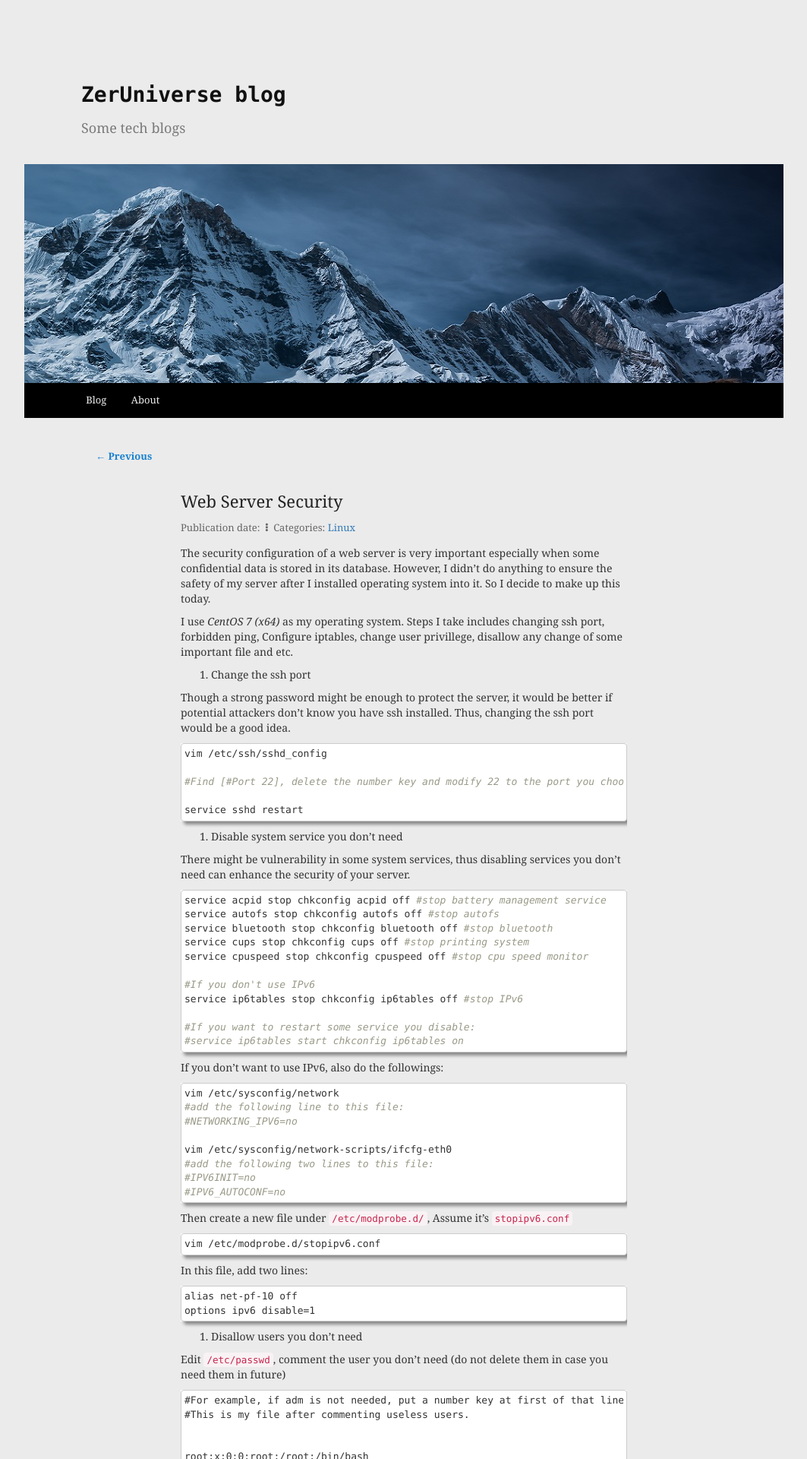
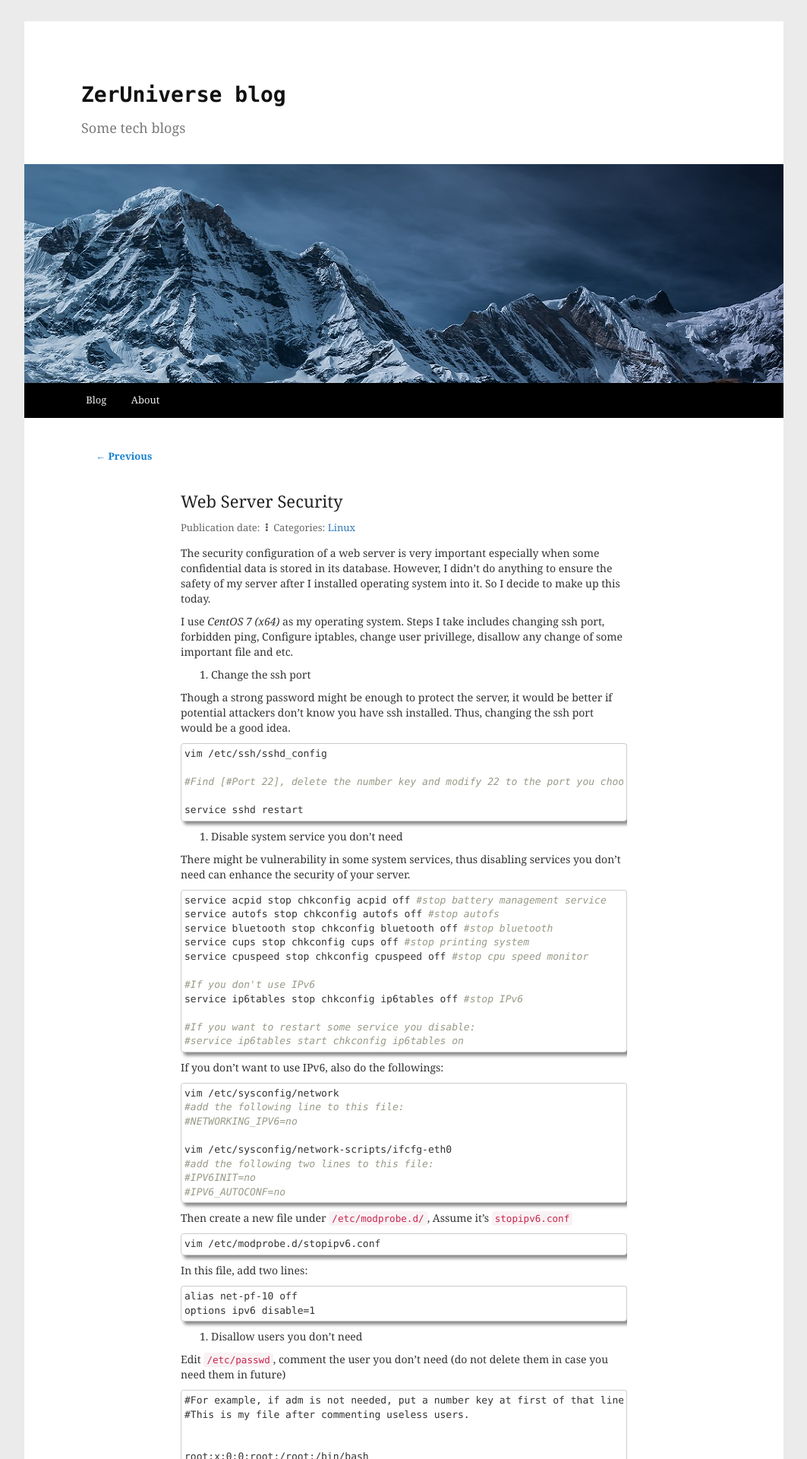
Before and after one commit to zeruniverse/tech_blog, a Jekyll site: the page built from _posts/2015-05-05-web-server-security.md, in a window 1280 px wide. Shown: the top 1920 px of the page at 76% size, without its empty margins (108-1171 px from the left). Built offline with Jekyll 4.4.1, drawn with Linux system fonts in a browser that asks for light colours.

Commit message:
Update application.scss

```diff
--- a/static/css/application.scss
+++ b/static/css/application.scss
@@ -12,7 +12,6 @@ pre {
   white-space: pre;
   white-space: pre-wrap;
   word-break: break-all;
-  overflow-wrap: anywhere;
   word-wrap: break-word;
   background-color: #eee;
   box-shadow: 4px 4px 4px #888;
@@ -31,6 +30,7 @@ h3 {
 .page-container {
   max-width: 1000px;
   margin: 2em auto;
+  background-color: #fff;
 }
 .hgimg{
 	vertical-align: middle;
@@ -171,6 +171,7 @@ hr{
 }
 .page-footer {
   color: #555;
+  background-color: #f6f6f6;
   font-weight: 500;
   font-size: 13px;
   line-height: 1.5em;
```
